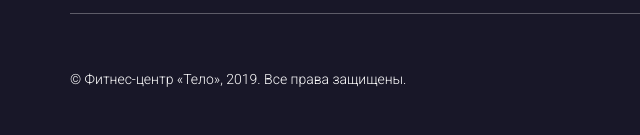
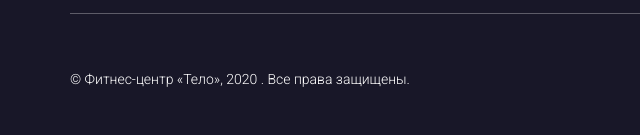
Before and after one commit to Valdisnn/club, a website built with webpack: page index.html in a window 1280 px wide. Shown: the part 3423-3558 px from the top of the page, 0-640 px from the left. Built offline with nearby package versions, Linux system fonts and the light colour scheme.

Commit message:
Update index.html

```diff
--- a/index.html
+++ b/index.html
@@ -426,7 +426,8 @@
                 </div>
             </div>
             <div class="footer-bottom">
-                <div class="left">© Фитнес-центр «Тело», 2019. Все права защищены.</div>
+                <div class="left">© Фитнес-центр «Тело», 2020
+                    . Все права защищены.</div>
                 <div class="right">
                     <div class="socials">
                         <div class="social-icon"><a href="#">
```
